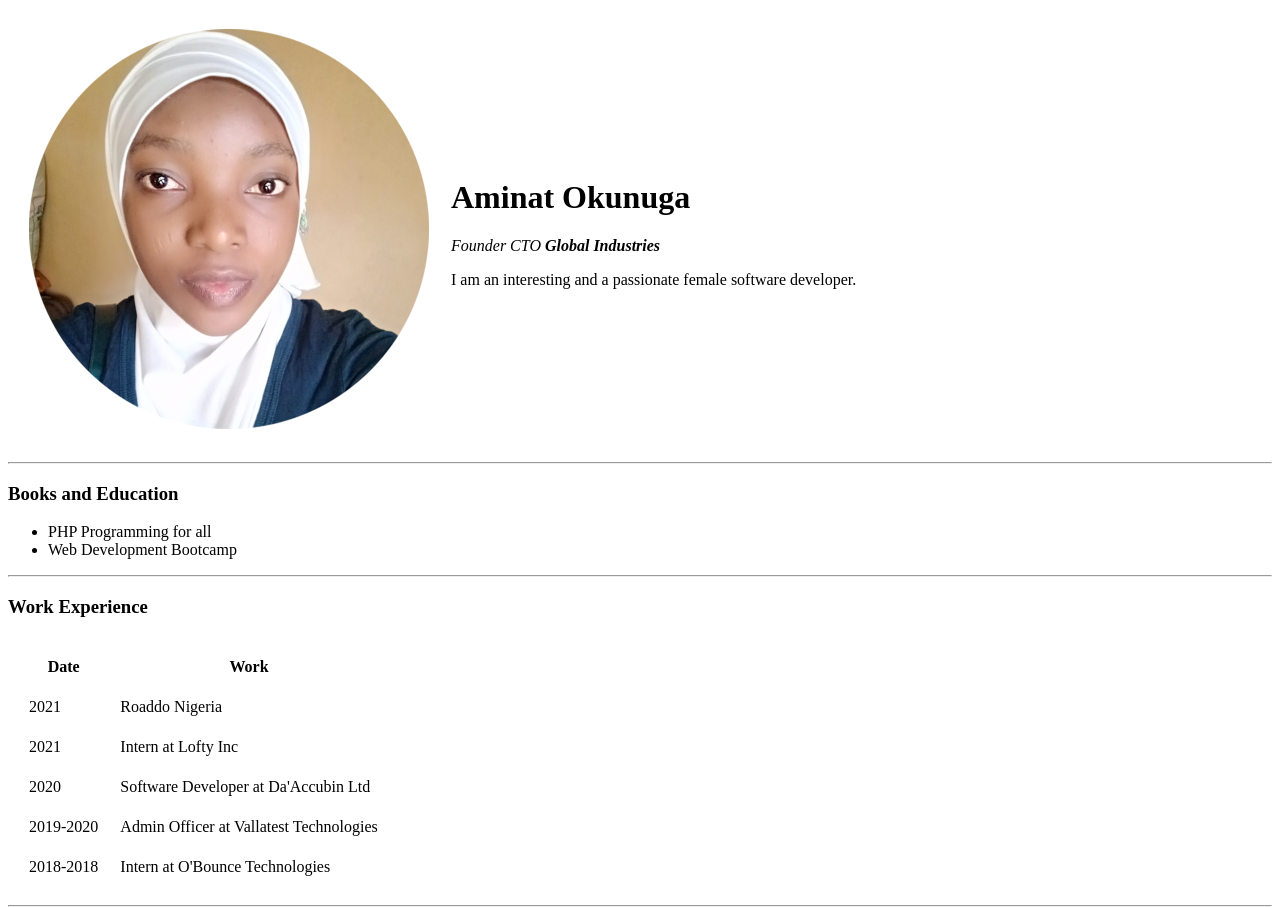
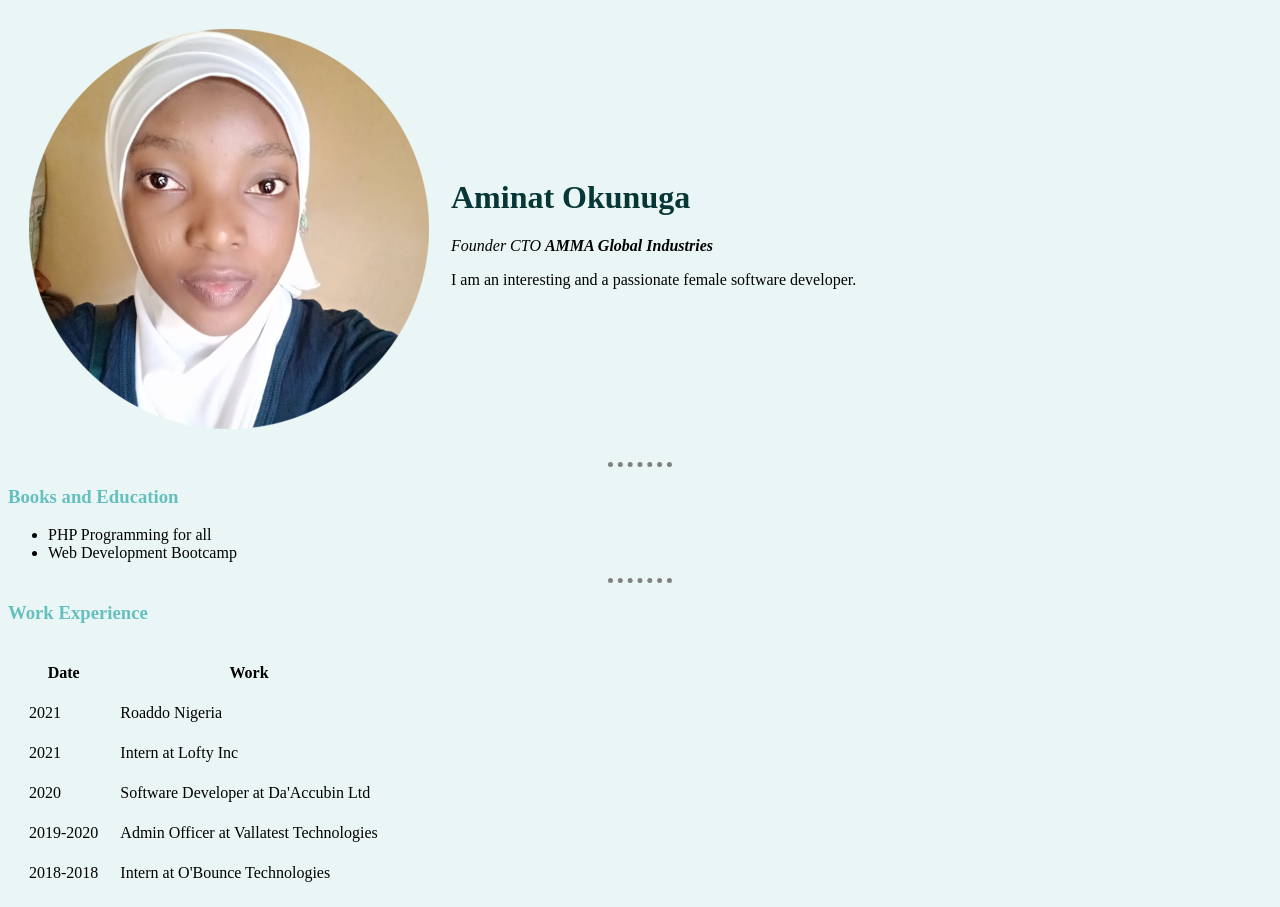
Before and after one commit to Aminat-Okunuga/Personal-Website, a plain HTML site: page index.html in a window 1280 px wide. Shown: the top 907 px of the page. Drawn offline with Linux system fonts and the light colour scheme.

Commit message:
added style.css

```diff
--- /dev/null
+++ b/css/styles.css
@@ -0,0 +1,16 @@
+body{
+    background-color: #EAF6F6;
+}
+hr{
+    border-style: none;
+    border-top-style: dotted;
+    border-top-color: grey;
+    border-width: 5px;
+    width: 5%;
+}
+h1{
+    color: #073636;
+}
+h3{
+    color: #66BFBF;
+}
--- a/index.html
+++ b/index.html
@@ -6,6 +6,7 @@
     <meta name="viewport" content="width=device-width, initial-scale=1.0">
     <meta description = "This is a page about Okunuga Aminat Maknjuola. You want to know more about her, read on">
     <title>Aminat's | Personal Website</title>
+    <link rel="stylesheet" href="css/styles.css">
 </head>
 <body>
     <table cellspacing="20px">
@@ -13,7 +14,7 @@
             <tr>
                 <td><img src="images/aminat-circle.png" alt=""></td>
                 <td><h1>Aminat Okunuga</h1>
-                    <p><em>Founder CTO <strong> Global Industries</strong></em></p>
+                    <p><em>Founder CTO <strong> AMMA Global Industries</strong></em></p>
                     <p>I am an interesting and a passionate female software developer. </p>
                 </td>
             </tr>
```
Also changed, not shown: contact.html (+5 -4 lines), hobbies.html (+1 -0 lines).
